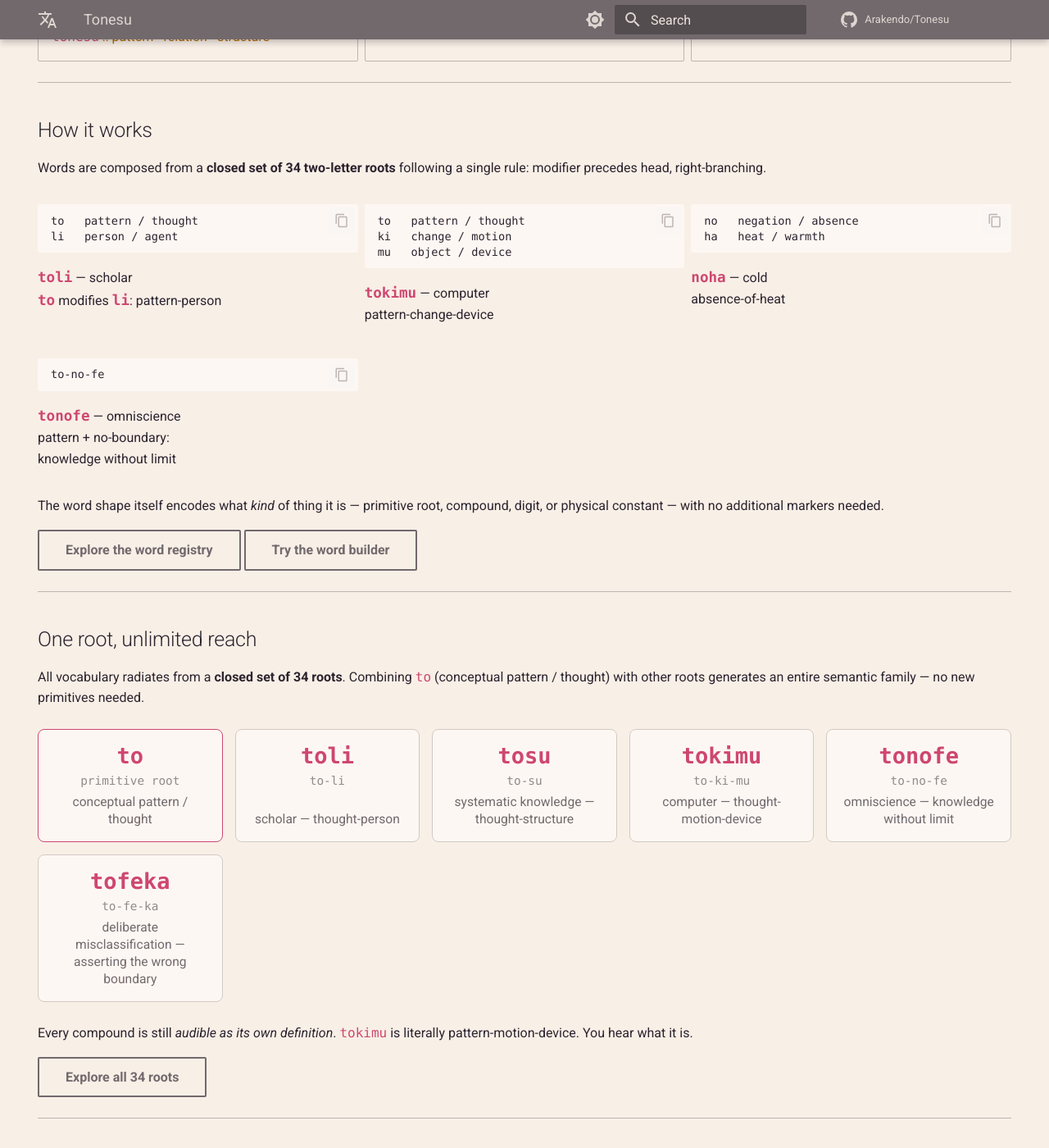
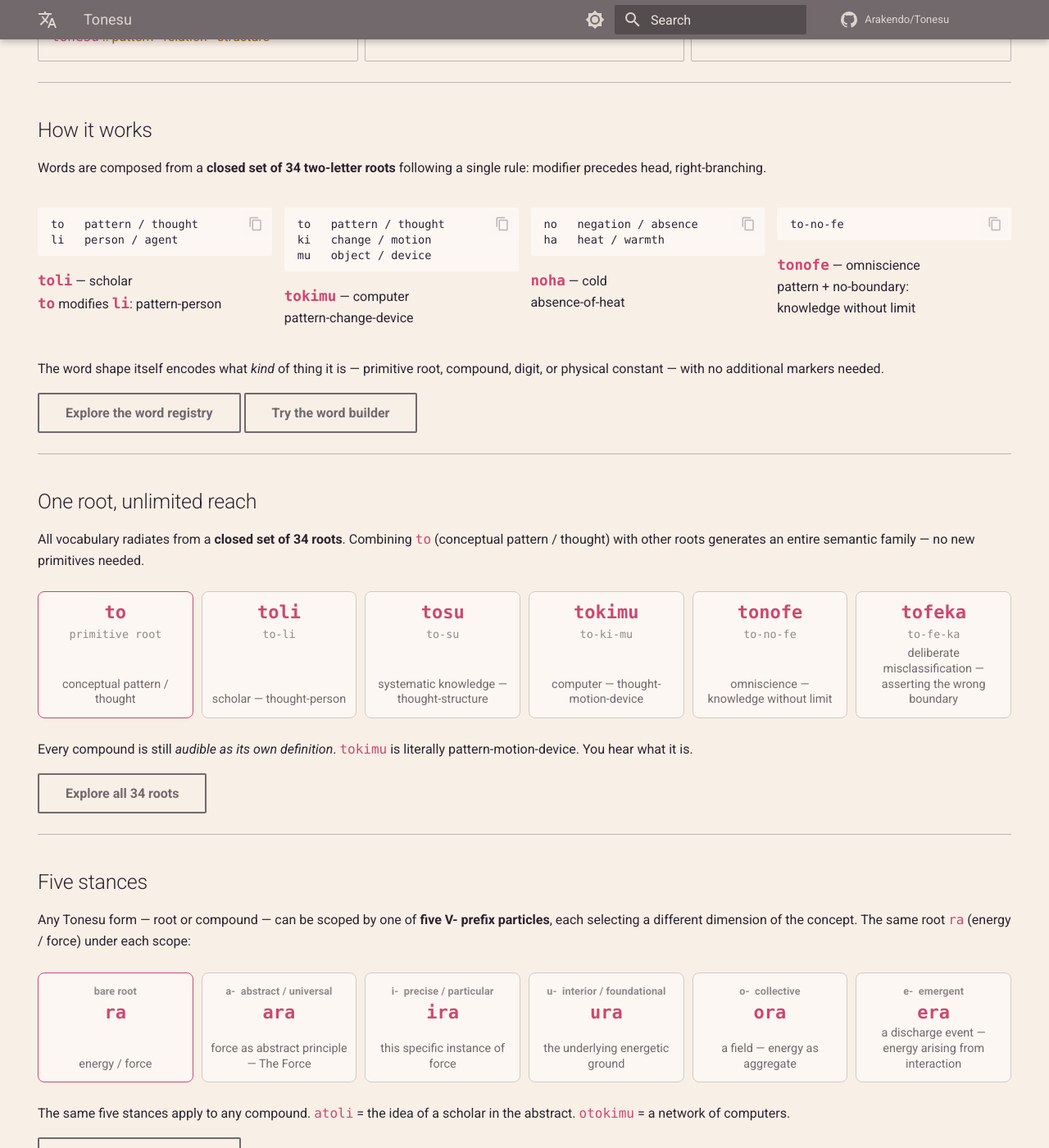
Before and after one commit to Arakendo/Tonesu, an MkDocs documentation site: the page built from www/docs/index.md, in a window 1280 px wide and 1400 px high, scrolled down 710 px. Shown: the whole window at 82% size. Built offline with MkDocs 1.6.1 and Material for MkDocs 9.7.7, drawn with Linux system fonts in a browser that asks for light colours; comment, search, counter and statistics services are not loaded; some of the changed text lies outside the part shown.

Commit message:
fix: front page grid layout and enchantment reading -- 6-col fixed grid for family/scope, 4-col for how-it-works, enchantment reading willed-affect-change not shift

```diff
--- a/www/docs/index.md
+++ b/www/docs/index.md
@@ -66,7 +66,7 @@ Every word is audible as its own definition.
 
 Words are composed from a **closed set of 34 two-letter roots** following a single rule: modifier precedes head, right-branching.
 
-<div class="grid tn-example-grid" markdown>
+<div class="tn-example-grid" markdown>
 
 <div markdown>
 
--- a/www/docs/overrides/css/extra.css
+++ b/www/docs/overrides/css/extra.css
@@ -1010,9 +1010,23 @@ table.dataTable thead th.dt-orderable-desc span.dt-column-order::after {
 .tn-family-grid,
 .tn-scope-grid {
   display: grid;
-  grid-template-columns: repeat(auto-fit, minmax(9.5rem, 1fr));
-  gap: 0.75rem;
+  grid-template-columns: repeat(6, 1fr);
+  gap: 0.5rem;
   margin: 1.25rem 0;
+}
+
+@media (max-width: 860px) {
+  .tn-family-grid,
+  .tn-scope-grid {
+    grid-template-columns: repeat(3, 1fr);
+  }
+}
+
+@media (max-width: 480px) {
+  .tn-family-grid,
+  .tn-scope-grid {
+    grid-template-columns: repeat(2, 1fr);
+  }
 }
 
 .tn-family-cell,
@@ -1020,12 +1034,12 @@ table.dataTable thead th.dt-orderable-desc span.dt-column-order::after {
   background: var(--md-code-bg-color);
   border: 1px solid var(--md-typeset-table-color);
   border-radius: 0.4rem;
-  padding: 0.8rem 1rem;
+  padding: 0.6rem 0.5rem;
   display: flex;
   flex-direction: column;
   align-items: center;
   text-align: center;
-  gap: 0.2rem;
+  gap: 0.18rem;
 }
 
 .tn-family-cell--root,
@@ -1036,7 +1050,7 @@ table.dataTable thead th.dt-orderable-desc span.dt-column-order::after {
 .tn-family-word,
 .tn-scope-word {
   font-family: var(--tonesu-font-mono);
-  font-size: 1.35rem;
+  font-size: 1.1rem;
   font-weight: 700;
   color: var(--md-accent-fg-color);
   line-height: 1.15;
@@ -1044,12 +1058,12 @@ table.dataTable thead th.dt-orderable-desc span.dt-column-order::after {
 
 .tn-family-parse {
   font-family: var(--tonesu-font-mono);
-  font-size: 0.72rem;
+  font-size: 0.67rem;
   color: var(--md-default-fg-color--lighter);
 }
 
 .tn-scope-label {
-  font-size: 0.68rem;
+  font-size: 0.63rem;
   font-weight: 600;
   color: var(--md-default-fg-color--lighter);
   letter-spacing: 0.01em;
@@ -1057,10 +1071,24 @@ table.dataTable thead th.dt-orderable-desc span.dt-column-order::after {
 
 .tn-family-gloss,
 .tn-scope-gloss {
-  font-size: 0.78rem;
+  font-size: 0.72rem;
   color: var(--md-default-fg-color--light);
-  line-height: 1.35;
+  line-height: 1.3;
   margin-top: auto;
+}
+
+/* ── Homepage "How it works" example grid ─────────────── */
+.tn-example-grid {
+  display: grid !important;
+  grid-template-columns: repeat(4, 1fr) !important;
+  gap: 0.75rem;
+  margin: 1rem 0;
+}
+
+@media (max-width: 680px) {
+  .tn-example-grid {
+    grid-template-columns: repeat(2, 1fr) !important;
+  }
 }
 
 /* ── Front-page showcase block ──────────────────────────── */
```
Also changed, not shown: other parts of www/docs/index.md (+1 -1 lines).
